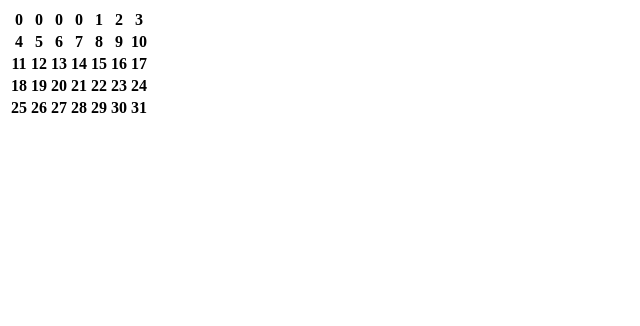
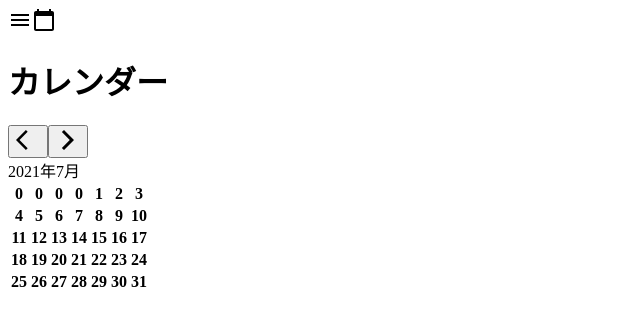
Before and after one commit to shogo-nakano-desu/google_calendar, a React (Create React App) app: page / in a window 1280 px wide. Shown: the top 326 px of the page, without its empty margins (0-640 px from the left). Built offline with nearby package versions, Linux system fonts and the light colour scheme.

Commit message:
navigationの項目を作成。これから１：日付をstateで管理するようにする。２：矢印ボタンで日付を動かすことができるようにする

```diff
--- a/package.json
+++ b/package.json
@@ -3,6 +3,8 @@
   "version": "0.1.0",
   "private": true,
   "dependencies": {
+    "@material-ui/core": "^4.11.4",
+    "@material-ui/icons": "^4.11.2",
     "@testing-library/jest-dom": "^5.14.1",
     "@testing-library/react": "^11.2.7",
     "@testing-library/user-event": "^12.8.3",
--- a/src/App.tsx
+++ b/src/App.tsx
@@ -1,122 +1,13 @@
-import React, { Fragment, useState } from 'react';
+import CalendarCalculator from './CalendarElement';
+import Navigation from './Navigation';
 
-// [TODO]本当はReact.VFCで型を定義したいが、エラーになるのでいったん放置している。。
-const CalendarCalculator = () => {
-  // 該当月が何日間ある月なのかを返す関数
-  const determineDaysInTheMonth = (year: number, month: number) => {
-    return new Date(year, month, 0).getDate();
-  };
-
-  // １ヶ月の中に何個の配列があればいいのか計算するための関数
-  const calculateNumberOfWeeks = (year: number, month: number): number => {
-    const firstDay: number = new Date(year, month, 1).getDay();
-    // 条件分岐で書くコードを簡潔にするために切り出した関数
-    const weekNumCalc = (firstWeekNum: number) => {
-      return Math.ceil((determineDaysInTheMonth(year, month) - firstWeekNum) / 7) + 1;
-    };
-
-    if (firstDay === 0) {
-      return weekNumCalc(7);
-    } else if (firstDay === 1) {
-      return weekNumCalc(6);
-    } else if (firstDay === 2) {
-      return weekNumCalc(5);
-    } else if (firstDay === 3) {
-      return weekNumCalc(4);
-    } else if (firstDay === 4) {
-      return weekNumCalc(3);
-    } else if (firstDay === 5) {
-      return weekNumCalc(2);
-    } else {
-      return weekNumCalc(1);
-    }
-  };
-
-  // カレンダーの配列を生成する関数
-  const createArrayForCalendar = (year: number, month: number) => {
-    // 最初に全て０で埋めておかないと、ループを回す際にコンパイルエラーになるため。
-    type Week = [number, number, number, number, number, number, number];
-    let oneWeek: Week = [0, 0, 0, 0, 0, 0, 0];
-    let weeksArray: Week[] = [];
-
-    // １日が何曜日かチェックするための関数
-    const firstDay: number = new Date(year, month - 1, 1).getDay();
-
-    let dateculc: number = 1;
-
-    for (let i = 0; i < calculateNumberOfWeeks(year, month); i++) {
-      // 最初の週か、翌週以降かで処理を分ける
-      // 最初の週
-      if (i === 0) {
-        for (let t = firstDay; t < 7; t++) {
-          oneWeek[t] = dateculc;
-          dateculc += 1;
-        }
-        // [TODO]配列の中で０が格納されている箇所に対して、前の月の日付を入れていく必要がある
-        weeksArray.push(oneWeek);
-        console.log(`1週目が終わったときのweeksArray: ${weeksArray}`);
-        // ２週目以降
-      } else if (i === 1) {
-        let weekTwo: Week = [0, 0, 0, 0, 0, 0, 0];
-        for (let t = 0; t < 7; t++) {
-          weekTwo[t] = dateculc;
-          dateculc += 1;
-        }
-        weeksArray.push(weekTwo);
-      } else if (i === 2) {
-        let weekThree: Week = [0, 0, 0, 0, 0, 0, 0];
-        for (let t = 0; t < 7; t++) {
-          weekThree[t] = dateculc;
-          dateculc += 1;
-        }
-        weeksArray.push(weekThree);
-      } else if (i === 3) {
-        let weekFour: Week = [0, 0, 0, 0, 0, 0, 0];
-        for (let t = 0; t < 7; t++) {
-          weekFour[t] = dateculc;
-          dateculc += 1;
-        }
-        weeksArray.push(weekFour);
-      } else if (i === 4) {
-        let weekFive: Week = [0, 0, 0, 0, 0, 0, 0];
-        for (let t = 0; t < 7; t++) {
-          weekFive[t] = dateculc;
-          dateculc += 1;
-        }
-        weeksArray.push(weekFive);
-      } else if (i === 5) {
-        let weekSix: Week = [0, 0, 0, 0, 0, 0, 0];
-        for (let t = 0; t < 7; t++) {
-          weekSix[t] = dateculc;
-          dateculc += 1;
-        }
-        weeksArray.push(weekSix);
-      } else {
-        console.log(new Error());
-      }
-    }
-    return weeksArray;
-  };
-
-  const calendar = createArrayForCalendar(2021, 7);
-  console.log(calendar);
-  // 今は２次元配列をそのまま展開しようとしているが、flatで１次元配列にして、７個ずつ描画するでもいけるかも
-
+const App = () => {
   return (
-    <Fragment>
-      <table>
-        <tbody>
-          {calendar.map((week, i) => (
-            <tr key={week.join('')}>
-              {week.map((day, j) => (
-                <th key={`${i}${j}`}>{day}</th>
-              ))}
-            </tr>
-          ))}
-        </tbody>
-      </table>
-    </Fragment>
+    <div>
+      <Navigation />
+      <CalendarCalculator />
+    </div>
   );
 };
 
-export default CalendarCalculator;
+export default App;
--- /dev/null
+++ b/src/CalendarElement.tsx
@@ -0,0 +1,122 @@
+import React, { Fragment, useState } from 'react';
+
+// [TODO]本当はReact.VFCで型を定義したいが、エラーになるのでいったん放置している。。
+const CalendarCalculator = () => {
+  // 該当月が何日間ある月なのかを返す関数
+  const determineDaysInTheMonth = (year: number, month: number) => {
+    return new Date(year, month, 0).getDate();
+  };
+
+  // １ヶ月の中に何個の配列があればいいのか計算するための関数
+  const calculateNumberOfWeeks = (year: number, month: number): number => {
+    const firstDay: number = new Date(year, month, 1).getDay();
+    // 条件分岐で書くコードを簡潔にするために切り出した関数
+    const weekNumCalc = (firstWeekNum: number) => {
+      return Math.ceil((determineDaysInTheMonth(year, month) - firstWeekNum) / 7) + 1;
+    };
+
+    if (firstDay === 0) {
+      return weekNumCalc(7);
+    } else if (firstDay === 1) {
+      return weekNumCalc(6);
+    } else if (firstDay === 2) {
+      return weekNumCalc(5);
+    } else if (firstDay === 3) {
+      return weekNumCalc(4);
+    } else if (firstDay === 4) {
+      return weekNumCalc(3);
+    } else if (firstDay === 5) {
+      return weekNumCalc(2);
+    } else {
+      return weekNumCalc(1);
+    }
+  };
+
+  // カレンダーの配列を生成する関数
+  const createArrayForCalendar = (year: number, month: number) => {
+    // 最初に全て０で埋めておかないと、ループを回す際にコンパイルエラーになるため。
+    type Week = [number, number, number, number, number, number, number];
+    let oneWeek: Week = [0, 0, 0, 0, 0, 0, 0];
+    let weeksArray: Week[] = [];
+
+    // １日が何曜日かチェックするための関数
+    const firstDay: number = new Date(year, month - 1, 1).getDay();
+
+    let dateculc: number = 1;
+
+    for (let i = 0; i < calculateNumberOfWeeks(year, month); i++) {
+      // 最初の週か、翌週以降かで処理を分ける
+      // 最初の週
+      if (i === 0) {
+        for (let t = firstDay; t < 7; t++) {
+          oneWeek[t] = dateculc;
+          dateculc += 1;
+        }
+        // [TODO]配列の中で０が格納されている箇所に対して、前の月の日付を入れていく必要がある
+        weeksArray.push(oneWeek);
+        console.log(`1週目が終わったときのweeksArray: ${weeksArray}`);
+        // ２週目以降
+      } else if (i === 1) {
+        let weekTwo: Week = [0, 0, 0, 0, 0, 0, 0];
+        for (let t = 0; t < 7; t++) {
+          weekTwo[t] = dateculc;
+          dateculc += 1;
+        }
+        weeksArray.push(weekTwo);
+      } else if (i === 2) {
+        let weekThree: Week = [0, 0, 0, 0, 0, 0, 0];
+        for (let t = 0; t < 7; t++) {
+          weekThree[t] = dateculc;
+          dateculc += 1;
+        }
+        weeksArray.push(weekThree);
+      } else if (i === 3) {
+        let weekFour: Week = [0, 0, 0, 0, 0, 0, 0];
+        for (let t = 0; t < 7; t++) {
+          weekFour[t] = dateculc;
+          dateculc += 1;
+        }
+        weeksArray.push(weekFour);
+      } else if (i === 4) {
+        let weekFive: Week = [0, 0, 0, 0, 0, 0, 0];
+        for (let t = 0; t < 7; t++) {
+          weekFive[t] = dateculc;
+          dateculc += 1;
+        }
+        weeksArray.push(weekFive);
+      } else if (i === 5) {
+        let weekSix: Week = [0, 0, 0, 0, 0, 0, 0];
+        for (let t = 0; t < 7; t++) {
+          weekSix[t] = dateculc;
+          dateculc += 1;
+        }
+        weeksArray.push(weekSix);
+      } else {
+        console.log(new Error());
+      }
+    }
+    return weeksArray;
+  };
+
+  const calendar = createArrayForCalendar(2021, 7);
+  console.log(calendar);
+  // 今は２次元配列をそのまま展開しようとしているが、flatで１次元配列にして、７個ずつ描画するでもいけるかも
+
+  return (
+    <Fragment>
+      <table>
+        <tbody>
+          {calendar.map((week, i) => (
+            <tr key={week.join('')}>
+              {week.map((day, j) => (
+                <th key={`${i}${j}`}>{day}</th>
+              ))}
+            </tr>
+          ))}
+        </tbody>
+      </table>
+    </Fragment>
+  );
+};
+
+export default CalendarCalculator;
--- /dev/null
+++ b/src/Navigation.tsx
@@ -0,0 +1,45 @@
+import React from 'react';
+import ReactDOM from 'react-dom';
+import CalendarTodayIcon from '@material-ui/icons/CalendarToday';
+import MenuIcon from '@material-ui/icons/Menu';
+import ArrowBackIosIcon from '@material-ui/icons/ArrowBackIos';
+import ArrowForwardIosIcon from '@material-ui/icons/ArrowForwardIos';
+
+const Navigation = () => {
+  const MainMenu = () => {
+    return <MenuIcon></MenuIcon>;
+  };
+
+  const Calendar = () => {
+    return <CalendarTodayIcon></CalendarTodayIcon>;
+  };
+
+  const ArrowBack = () => {
+    return <ArrowBackIosIcon></ArrowBackIosIcon>;
+  };
+
+  const ArrowForward = () => {
+    return <ArrowForwardIosIcon></ArrowForwardIosIcon>;
+  };
+
+  return (
+    <div>
+      <MainMenu />
+      <Calendar />
+      <h1>カレンダー</h1>
+      <button>
+        <span>
+          <ArrowBack />
+        </span>
+      </button>
+      <button>
+        <span>
+          <ArrowForward />
+        </span>
+      </button>
+      <div>2021年7月</div>
+    </div>
+  );
+};
+
+export default Navigation;
--- a/src/index.tsx
+++ b/src/index.tsx
@@ -1,6 +1,6 @@
 import React from 'react';
 import ReactDOM from 'react-dom';
-import CalendarCalculator from './App';
+import App from './App';
 
-ReactDOM.render(<CalendarCalculator />, document.getElementById('root'));
+ReactDOM.render(<App />, document.getElementById('root'));
 // ReactDOM.render(<h1>test render</h1>, document.getElementById('root'));
```
Also changed, not shown: .prettierrc.json, 1 other file (tests, documents, lock files or other folders).
